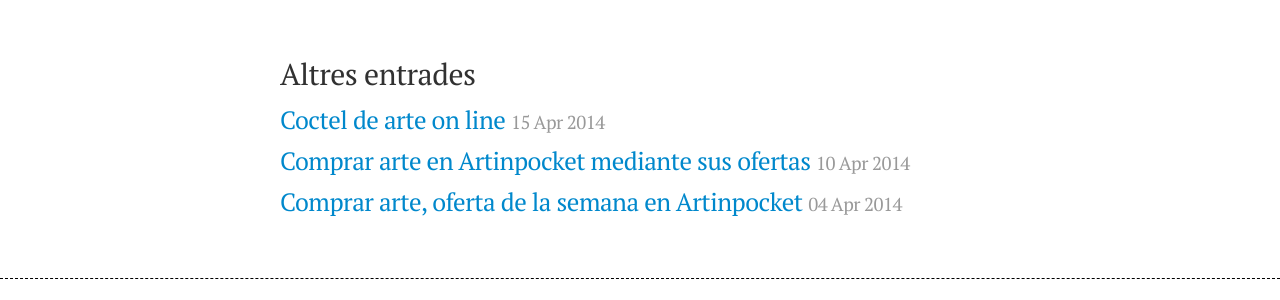
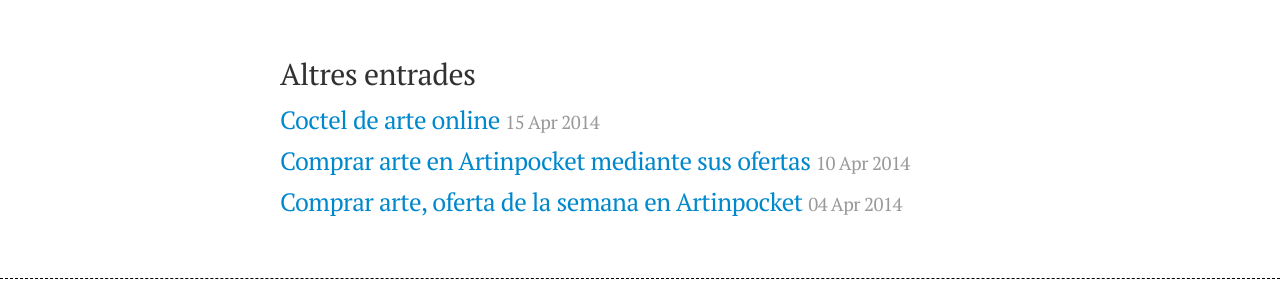
Before and after one commit to arteeconomico/arteeconomico.github.io, a Jekyll site: the page built from _posts/2014-03-03-comprar-arte-a-buen-precio.md, in a window 1280 px wide. Shown: the part 1365-1665 px from the top of the page. Built offline with Jekyll 4.4.1, drawn with Linux system fonts in a browser that asks for light colours; nearby versions of some CDN libraries; Markdown is read by kramdown in place of the engine named in the settings.

Commit message:
corregit de nou el post cokctail per coctel online.

```diff
--- a/_posts/2014-04-15-coktail-de-arte-on-line.md
+++ b/_posts/2014-04-15-coktail-de-arte-on-line.md
@@ -1,6 +1,6 @@
 ---
 layout: post
-title: Coctel de arte on line
+title: Coctel de arte online
 share: true
 ---
 
```
